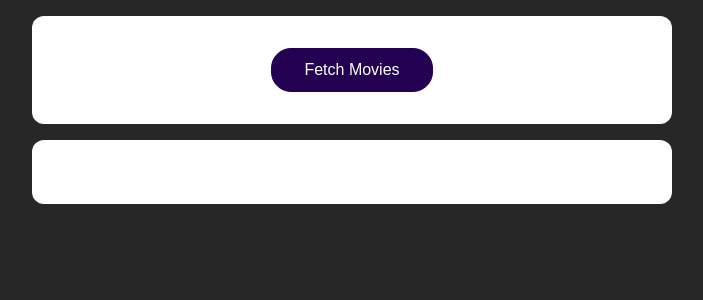
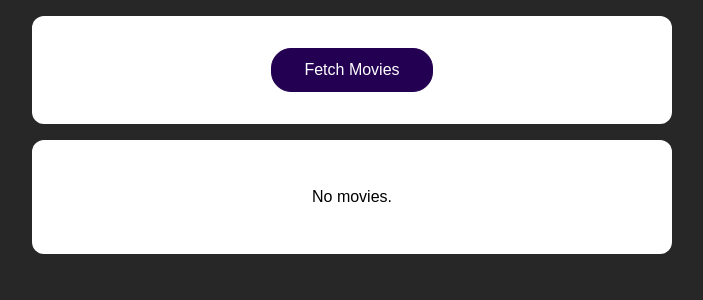
Before and after one commit to brunelloalessio-lellis/react-http-requests, a React (Create React App) app: page / in a window 1280 px wide. Shown: the top 300 px of the page, without its empty margins (288-991 px from the left). Built offline with nearby package versions, Linux system fonts and the light colour scheme.

Commit message:
using states to hand loading state

```diff
--- a/src/App.js
+++ b/src/App.js
@@ -8,8 +8,7 @@
   const [isLoading, setIsLoading] = useState(false);
 
   const fetchMoviesHandler = async () => {
-
-    setIsLoading(true)
+    setIsLoading(true);
 
     const response = await fetch("https://swapi.dev/api/films/");
     const data = await response.json();
@@ -23,7 +22,7 @@
     });
 
     setMovies(transformedMovies);
-    setIsLoading(false)
+    setIsLoading(false);
   };
 
   return (
@@ -32,7 +31,8 @@
         <button onClick={fetchMoviesHandler}>Fetch Movies</button>
       </section>
       <section>
-        {!isLoading && <MoviesList movies={movies} />}
+        {!isLoading && movies.length > 0 && <MoviesList movies={movies} />}
+        {!isLoading && movies.length === 0 && <p>No movies.</p>}
         {isLoading && <p>Loading ...</p>}
       </section>
     </React.Fragment>
```
